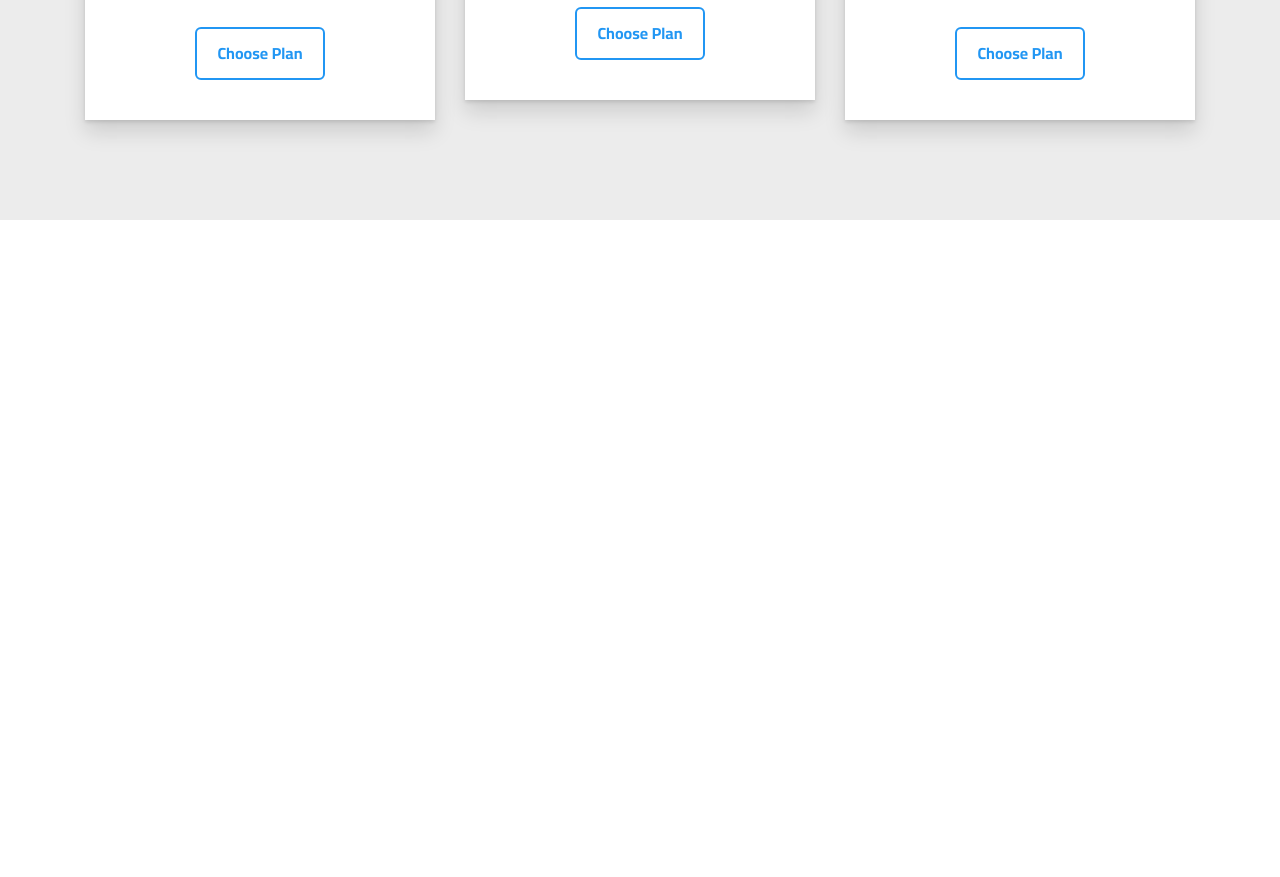
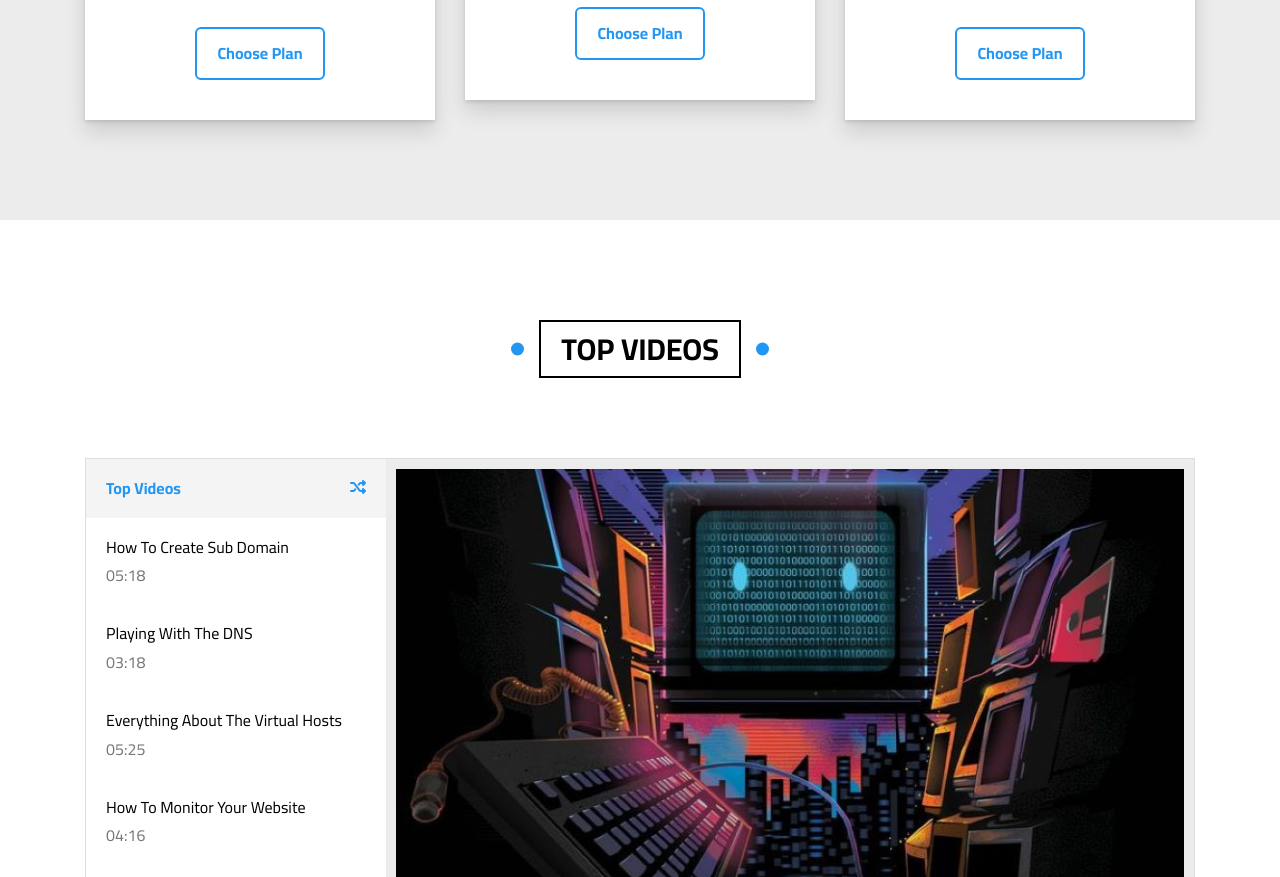
Before and after one commit to MR-0-BEN/BeN-World, a plain HTML site: page index.html in a window 1280 px wide. Shown: the part 11123-12000 px from the top of the page. Before the commit the page ends 11343 px from the top, so only its background shows below. Drawn offline with Linux system fonts and the light colour scheme.

Commit message:
add video section

```diff
--- a/css/main.css
+++ b/css/main.css
@@ -1163,6 +1163,62 @@ right: 0;
 
 }
 /* end pricing */
+/* start video  */
+.video {
+  padding-top: var(--padding-top);
+  padding-bottom: var(--padding-bottom);
+}
+.video .holder {
+  display: flex;
+  background-color: var(--section-background);
+  justify-content: center;
+  border: 1px solid #ddd;
+}
+@media (max-width: 991px) {
+  .video .holder {
+    flex-direction: column;
+  }
+}
+.video .holder .list {
+  min-width: 300px;
+  background-color: white;
+}
+.video .holder .list .name {
+  display: flex;
+  justify-content: space-between;
+  padding: 20px;
+  background-color: #f4f4f4;
+  font-weight: bold;
+  color: var(--main-color);
+}
+.video .holder .list ul li{
+  padding: 20px;
+  transition: var(--main-transition);
+}
+.video .holder .list ul li:hover {
+  color: var(--main-color);
+  background-color: #fafafa;
+}
+.video .holder .list ul li span {
+  display: block;
+  margin-top: 10px;
+  color: #777;
+}
+.video .holder .preview {
+  padding: 10px;
+  display: flex;
+  flex-direction: column;
+  justify-content: space-between;
+}
+.video .holder .preview img {
+  max-width: 100%;
+}
+.video .holder .preview .info {
+  padding: 20px;
+  background-color: white;
+  margin-top: 10px;
+}
+/* end video  */
 /* start animation */
 @keyframes up-down {
   0%, 100%  {
--- a/index.html
+++ b/index.html
@@ -57,7 +57,7 @@
                                     <a href="#pricing"><i class="fa-solid fa-server fa-fw"></i>Pricing Plans</a>
                                 </li>
                                 <li>
-                                    <a href="#"><i class="fa-regular fa-circle-play fa-fw"></i>Top Videos</a>
+                                    <a href="#video"><i class="fa-regular fa-circle-play fa-fw"></i>Top Videos</a>
                                 </li>
                                 <li>
                                     <a href="#"><i class="fa-solid fa-chart-column fa-fw"></i>Stats</a>
@@ -675,6 +675,37 @@
             </div>
     </div>
     <!-- end Pricing -->
+    <!-- start video  -->
+    <div class="video" id="video">
+        <h2 class="main-title">
+            Top Videos
+        </h2>
+        <div class="container">
+            <div class="holder">
+                <div class="list">
+                    <div class="name">
+                        Top Videos
+                        <i class="fa-solid fa-shuffle"></i>
+                    </div>
+                    <ul>
+                        <li>How To Create Sub Domain<span>05:18</span></li>
+                        <li>Playing With The DNS <span>03:18</span></li>
+                        <li>Everything About The Virtual Hosts <span>05:25</span></li>
+                        <li>How To Monitor Your Website <span>04:16</span></li>
+                        <li>Uncharted Beating The Last Boss <span>07:48</span></li>
+                        <li>Ys Oath In Felghana Overview <span>03:12</span></li>
+                        <li>Ys Series All Games Ending <span>08:10</span></li>
+                    </ul>
+                </div>
+                <div class="preview">
+                    <img src="images/video-review.jpeg" alt="">
+                    <div class="info">
+                        Everything About The Virtual Hosts
+                    </div>
+                </div>
+            </div>
+        </div>
+    </div>
+    <!-- end video  -->
 </body>
-
 </html>
```
Also changed, not shown: images/video-review.jpeg (added). Lines whose indentation alone changed are shown as unchanged.
